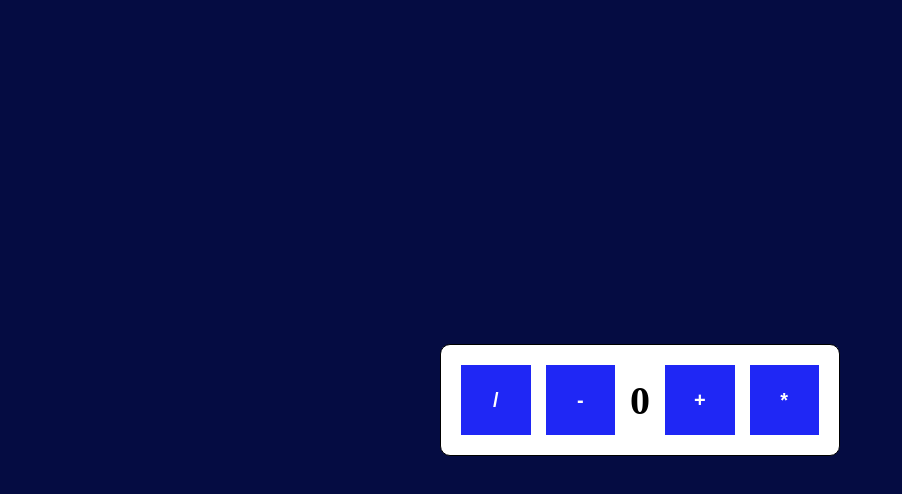
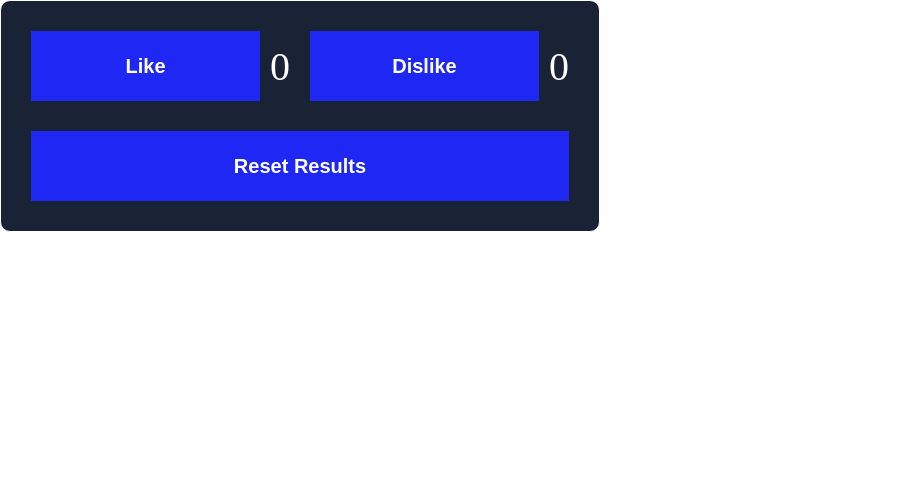
Before and after one commit to ElviraHr/React_Redux, a React (Vite) app: page / in a window 1280 px wide. Shown: the top 494 px of the page, without its empty margins (0-902 px from the left). Built offline with nearby package versions, Linux system fonts and the light colour scheme.

Commit message:
homework #16

```diff
--- a/src/App.tsx
+++ b/src/App.tsx
@@ -1,8 +1,13 @@
-import Lesson_16 from "lessons/Lesson_16/Lesson_16"
+// import Lesson_16 from "lessons/Lesson_16/Lesson_16"
+import Feedback from "components/Feedback/FeedBack"
 function App() {
   return (
     <>
-      <Lesson_16 />
+
+      {/* <Lesson_16 /> */}
+
+    <Feedback />
+
     </>
   )
 }
--- /dev/null
+++ b/src/components/Feedback/FeedBack.tsx
@@ -0,0 +1,42 @@
+import { useAppDispatch, useAppSelector } from "store/hooks"
+import { feedbackSliceActions, feedbackSliceSelectors } from "store/redux/feedback/feedbackSlise"
+import Button from "components/Button/Button"
+
+import {
+  FeedbackWrapper,
+  FeedbackControl,
+  Count,
+  ButtonwithcountContainer,
+} from "./styles"
+
+function Feedback(){
+const dispatch = useAppDispatch()
+
+const onLike = () => {
+  dispatch(feedbackSliceActions.addLike())
+}
+const onDislike = () => {
+  dispatch(feedbackSliceActions.addDislike())
+}
+const resetResults = () => {
+  dispatch(feedbackSliceActions.resetFeedback())
+}
+ const like = useAppSelector(feedbackSliceSelectors.like);
+ const dislike = useAppSelector(feedbackSliceSelectors.dislike);
+return (
+  <FeedbackWrapper>
+    <FeedbackControl>
+      <ButtonwithcountContainer>
+        <Button name="Like" onClick={onLike} />
+        <Count>{like}</Count>
+      </ButtonwithcountContainer>
+      <ButtonwithcountContainer>
+        <Button name="Dislike" onClick={onDislike} />
+        <Count>{dislike}</Count>
+      </ButtonwithcountContainer>
+    </FeedbackControl>
+    <Button name="Reset Results" onClick={resetResults} />
+  </FeedbackWrapper>
+)
+}
+export default Feedback
--- /dev/null
+++ b/src/components/Feedback/styles.ts
@@ -0,0 +1,35 @@
+import styled from "@emotion/styled";
+
+export const FeedbackWrapper = styled.div`
+  display: flex;
+  flex-direction: column;
+  align-items: center;
+  justify-content: center;
+  gap: 30px;
+  width: 600px;
+  height: fit-content;
+  border: 1px solid white;
+  border-radius: 10px;
+  padding: 30px;
+  background-color: rgb(26, 35, 53);
+  color: white;
+`;
+
+export const FeedbackControl = styled.div`
+  display: flex;
+  align-items: center;
+  gap: 20px;
+  width: 100%;
+`;
+
+export const ButtonwithcountContainer = styled.div`
+  display: flex;
+  align-items: center;
+  gap: 10px;
+  width: 100%;
+`;
+
+export const Count = styled.p`
+  font-size: 40px;
+  color: white;
+`;
--- /dev/null
+++ b/src/store/redux/feedback/feedbackSlise.ts
@@ -0,0 +1,35 @@
+import { createAppSlice } from "store/createAppSlice"
+import { FeedbackSliceSate } from "./types"
+
+const feedbackInitialState = {
+  likes: 0,
+  dislikes: 0,
+}
+
+export const feedbackSlice = createAppSlice({
+  name: "FEEDBACK",
+  initialState: feedbackInitialState,
+  reducers: create => ({
+    addLike: create.reducer(state => {
+      state.likes += 1
+    }),
+    addDislike: create.reducer(state => {
+      state.dislikes += 1
+    }),
+    resetFeedback: create.reducer(state => {
+      state.likes = 0
+      state.dislikes = 0
+    }),
+  }),
+  selectors: {
+      like: (state: FeedbackSliceSate) => {
+        return state.likes
+      },
+      dislike: (state: FeedbackSliceSate) => {
+        return state.dislikes
+      },
+    },
+})
+
+export const feedbackSliceActions= feedbackSlice.actions;
+export const feedbackSliceSelectors = feedbackSlice.selectors;
--- /dev/null
+++ b/src/store/redux/feedback/types.ts
@@ -0,0 +1,4 @@
+export interface FeedbackSliceSate{
+    likes: number;
+    dislikes: number;
+}
--- a/src/store/store.ts
+++ b/src/store/store.ts
@@ -2,10 +2,10 @@ import type { Action, ThunkAction } from "@reduxjs/toolkit"
 import { combineSlices, configureStore } from "@reduxjs/toolkit"
 
 import { counterSlice } from "store/redux/counter/counterSlice"
-
+import { feedbackSlice } from "store/redux/feedback/feedbackSlise"
 // `combineSlices` automatically combines the reducers using
 // their `reducerPath`s, therefore we no longer need to call `combineReducers`.
-const rootReducer = combineSlices(counterSlice)
+const rootReducer = combineSlices(counterSlice, feedbackSlice)
 // Infer the `RootState` type from the root reducer
 export type RootState = ReturnType<typeof rootReducer>
 
```
Also changed, not shown: src/homeworks/Homework_16/Homework_16.tsx (added, +10 -0 lines).
